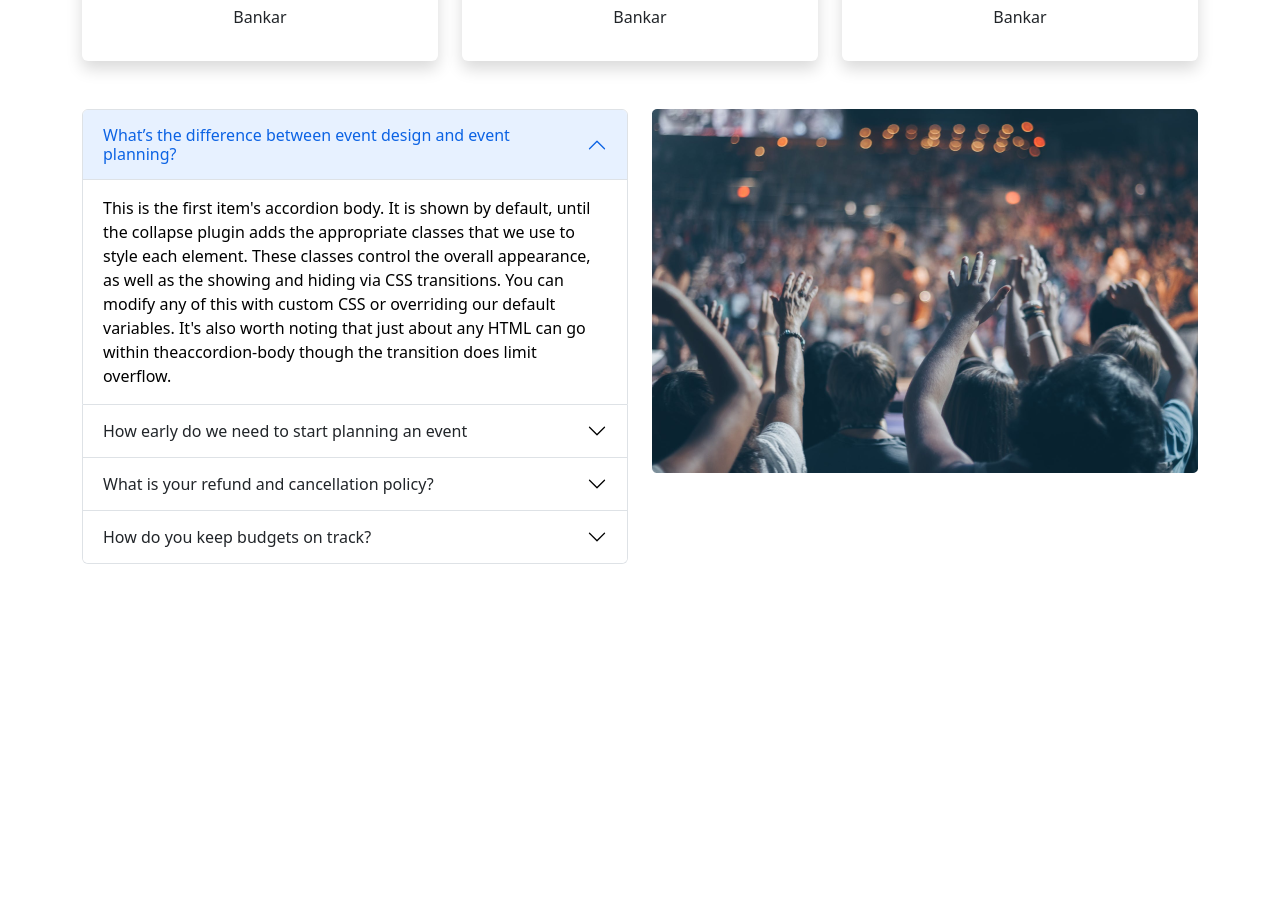
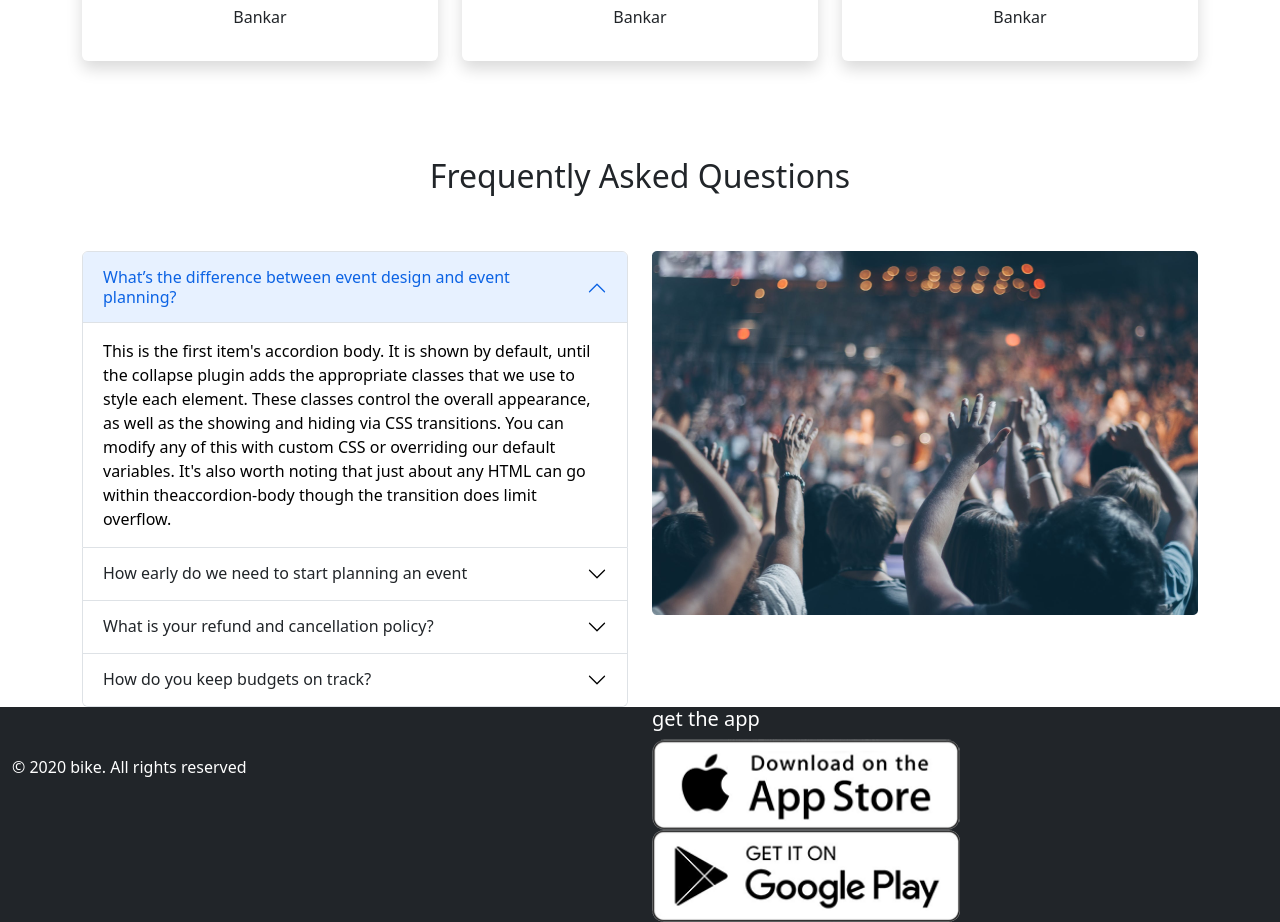
Before and after one commit to nasimbillah269/convention-center, a plain HTML site: page index.html in a window 1280 px wide. Shown: the part 2006-2928 px from the top of the page. Before the commit the page ends 2570 px from the top, so only its background shows below. Drawn offline with nearby package versions, Linux system fonts and the light colour scheme.

Commit message:
last commit

```diff
--- a/index.html
+++ b/index.html
@@ -307,9 +307,10 @@
         </div>
     </section>
     <!-------------------- card end ------------------>
-
+    <!-------------- acrodain---------- -->
     <section class="container ">
-        <div class="row row-cols-1 row-cols-sm-1 row-cols-md-2 row-cols-lg-2 ">
+        <h2 class="text-center py-5">Frequently Asked Questions</h2>
+        <div class="row row-cols-1 row-cols-sm-1 row-cols-md-2 row-cols-lg-2">
             <div class="col">
                 <div class="accordion" id="accordionExample">
                     <div class="accordion-item">
@@ -401,7 +402,6 @@
                         </div>
                     </div>
                 </div>
-
             </div>
             <div class="col">
                 <img class="img-fluid" src="images/people.png" alt="">
@@ -409,9 +409,18 @@
         </div>
     </section>
 
-
-
-
+    <footer class="container-fluid bg-dark  ">
+        <div class="row">
+            <div class="col ">
+                <p class="text-white mt-5">© 2020 bike. All rights reserved</p>
+            </div>
+            <div class="col">
+                <h5 class="text-white text-info">get the app</h5>
+                <img class="img-fluid w-50" src="images/app-store.png" alt="">
+                <img class="img-fluid w-50" src="images/play-store.png" alt="">
+            </div>
+        </div>
+    </footer>
     <script src="https://cdn.jsdelivr.net/npm/bootstrap@5.2.0/dist/js/bootstrap.bundle.min.js"
         integrity="sha384-A3rJD856KowSb7dwlZdYEkO39Gagi7vIsF0jrRAoQmDKKtQBHUuLZ9AsSv4jD4Xa"
         crossorigin="anonymous"></script>
```
Also changed, not shown: images/app-store.png (added), images/play-store.png (added).
